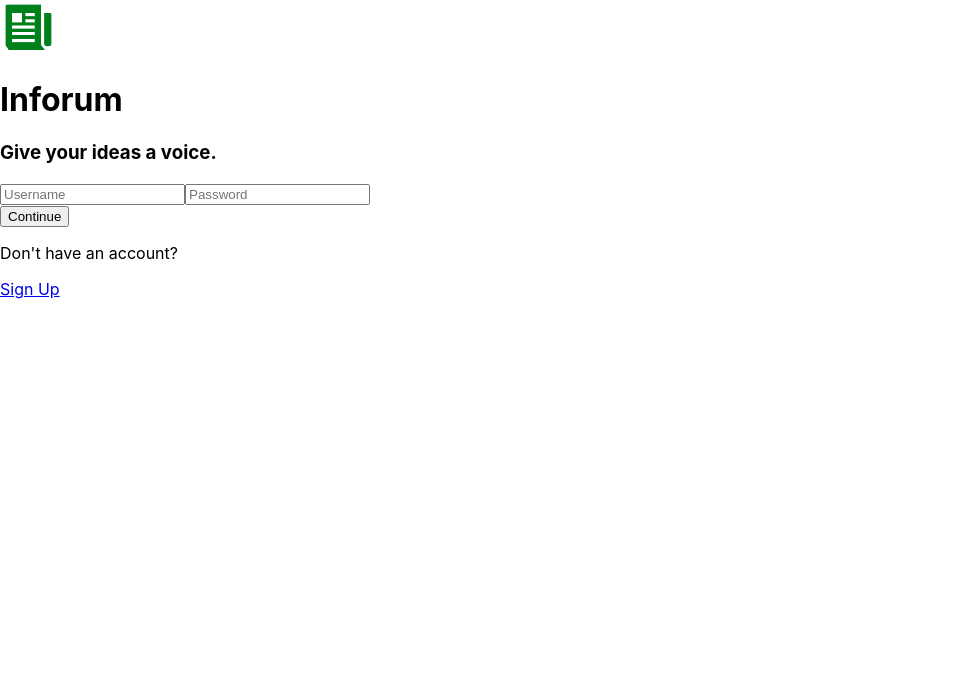
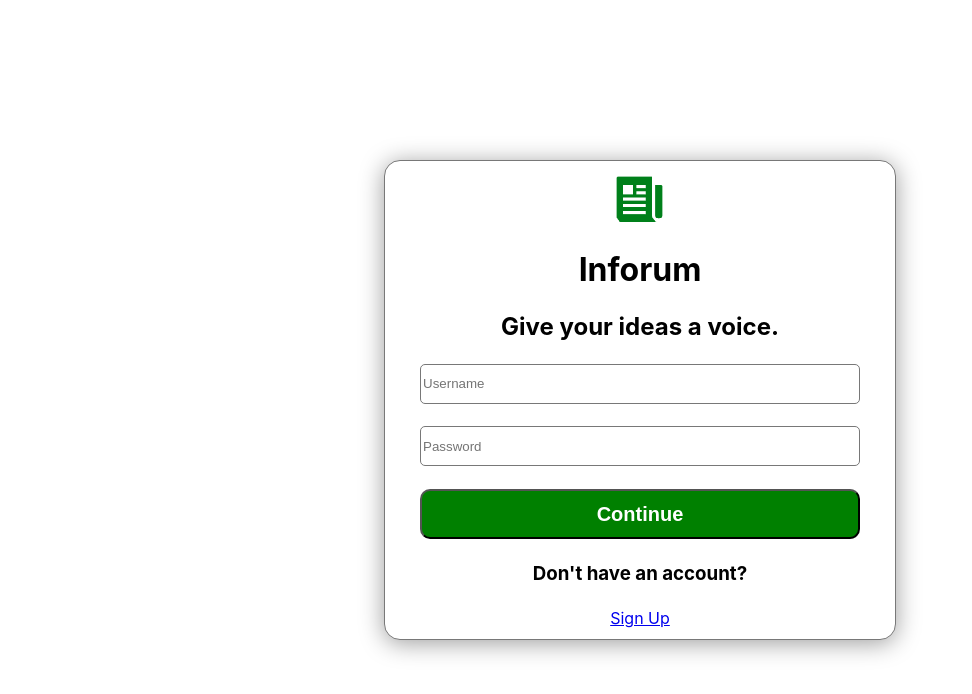
Before and after one commit to chibukasia/inforum, a React (Create React App) app in the folder client/: page / in a window 1280 px wide. Shown: the top 694 px of the page, without its empty margins (0-972 px from the left). Built offline with nearby package versions, Linux system fonts and the light colour scheme.

Commit message:
styled loginpage

```diff
--- a/client/src/components/loginform.css
+++ b/client/src/components/loginform.css
@@ -0,0 +1,55 @@
+* {
+    margin: 0;
+    box-sizing: border-box;
+}
+
+.loginpage {
+    height: 100vh;
+    width: 100%;
+    display: flex;
+    justify-content: center;
+    align-items: center;
+
+}
+
+.loginform {
+    background: #FFFFFF;
+    border: 1px solid #787878;
+    backdrop-filter: blur(2px);
+    border-radius: 10px;
+    background-color: white;
+    width: 40%;
+    height: 60%;
+    position: relative;
+    border-radius: 1em;
+    box-shadow: 0 0.188em 1.550em rgb(156, 156, 156);
+    display: flex;
+    flex-direction: column;
+    align-items: center;
+    justify-content: space-around;
+}
+
+.login-btn{
+
+    width: 440px;
+    height: 50px;
+    background: #008000;
+    border-radius: 10px;
+    font-size: 20px;
+    font-weight: 800;
+    color: #FFFFFF;
+}
+
+input {
+
+    width: 440px;
+    height: 40px;
+    background: #FFFFFF;
+    border: 1px solid #787878;
+    border-radius: 5px;
+    color: black;
+}
+
+input:focus {
+    outline-color: #008000;
+}
--- a/client/src/components/loginform.js
+++ b/client/src/components/loginform.js
@@ -7,14 +7,14 @@ const LoginForm = ()=> {
         <div className="loginform">
             <img src={loginavi} alt="login avi" />
             <h1>Inforum</h1>
-            <h3>Give your ideas a voice.</h3>
+            <h2>Give your ideas a voice.</h2>
             <input type="text"placeholder="Username" />
             <input type="password"placeholder="Password" />
 
             <div>
             <button type="button" className="login-btn">Continue</button>
             </div>
-            <p>Don't have an account?</p>
+            <h3>Don't have an account?</h3>
             <a href="./loginform.js">Sign Up</a>
         </div>
     )
```
